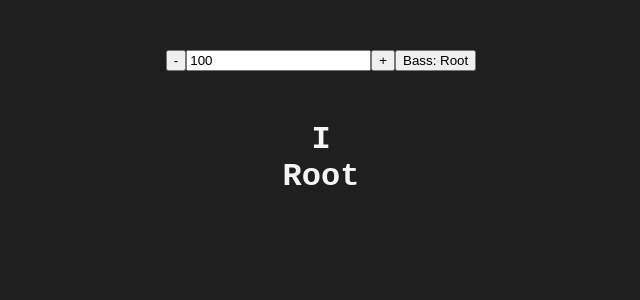
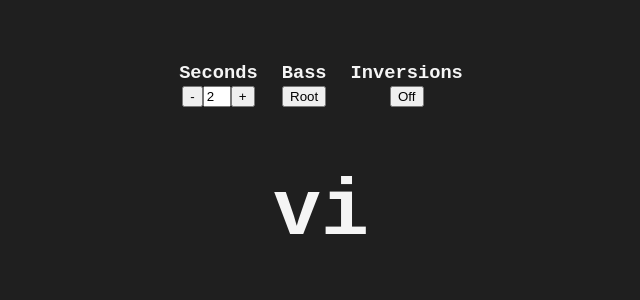
Before and after one commit to josh5555s/chords, a Vue app: page / in a window 1280 px wide. Shown: the top 300 px of the page, without its empty margins (319-959 px from the left). Built offline with nearby package versions, Linux system fonts and the light colour scheme.

Commit message:
updated inversions symbol, time control, titles

```diff
--- a/src/App.vue
+++ b/src/App.vue
@@ -1,13 +1,22 @@
 <template>
     <div id="controls">
+      <div class="control">
+        <h3>Seconds</h3>
         <button v-on:click="tempoDown">-</button>
         <input type="text" v-model="tempo">
         <button v-on:click="tempoUp">+</button>
-      <button @click="bassWander">{{ bass }}</button>
+      </div>
+      <div class="control">
+       <h3>Bass</h3>
+       <button @click="bassWander">{{ bassButton }}</button>
+      </div>
+      <div class="control">
+       <h3>Inversions</h3>
+       <button @click="toggleInversions">{{ inversionButton ? 'On' : 'Off' }}</button>
+      </div>
     </div>
     <div id="display">
-    <h1 id="chord">{{ chord }}</h1>
-    <h1 id="inversion">{{ inversion }}</h1>
+    <h1>{{ chord }}<span id="inversion" v-html="inversion"></span>{{ bass }}</h1>
   </div>
 </template>
 
@@ -15,11 +24,13 @@
 export default {
   data() {
     return {
-      tempo: 100,
+      tempo: 2,
       chord: 'Chord',
-      inversion: 'Inversion',
+      inversion: '',
+      bass: '',
+      inversionButton: false,
+      bassButton: 'Root',
       bassCounter: 0,
-      bass: 'Bass: Root'
     }
   },
   methods: {
@@ -28,9 +39,16 @@ export default {
     bassWander() {
       this.bassCounter++
       if (this.bassCounter === 3) {this.bassCounter = 0;}
-      if (this.bassCounter === 0) {this.bass = 'Bass: Root'; }
-      else if (this.bassCounter === 1) {this.bass = 'Bass: Triad';}
-      else if (this.bassCounter === 2) {this.bass = 'Bass: Complex';}
+      if (this.bassCounter === 0) {
+        this.bassButton = 'Root';
+        this.bass = '';
+      }
+      else if (this.bassCounter === 1) {this.bassButton = 'Triad';}
+      else if (this.bassCounter === 2) {this.bassButton = 'Complex';}
+    },
+    toggleInversions() {
+      this.inversionButton = !this.inversionButton;
+      if (!this.inversionButton) {this.inversion = ''}
     },
     newChord() {
         function getRandomInt(max) {
@@ -45,9 +63,9 @@ export default {
         else if (chord === 5) { chord = "vi" }
 
         let inversion = getRandomInt(3)
-      if (inversion === 0) { inversion = "Root" }
-      else if (inversion === 1) { inversion = "1st" }
-      else if (inversion === 2) { inversion = "2nd" }
+        if (inversion === 0) { inversion = "" }
+        else if (inversion === 1) { inversion = "6".sup() }
+        else if (inversion === 2) { inversion = "6".sup() + "4".sub() }
 
         let bass;
         if (this.bassCounter === 2) {
@@ -95,17 +113,21 @@ export default {
         else if (this.bassCounter === 0) {
           bass = '';
         }
-
-      if (bass !== chord && bass !== '') { chord = `${chord}/${bass}` }
-
+        if (bass !== '' && bass !== chord) {this.bass = `/${bass}`}
+        if (this.inversionButton) { this.inversion = inversion }
         this.chord = chord;
-      this.inversion = inversion;
+        this.sleep();
+      },
+      async sleep() {
+        function sleep(ms) {
+          return new Promise(resolve => setTimeout(resolve, ms));
         }
+        await sleep(this.tempo * 1000)
+        this.newChord();
+      },
     },
     mounted() {
-    setInterval(() => {
       this.newChord();
-      }, 5000)
     },
 }
 
@@ -118,12 +140,34 @@ export default {
       font-family: 'Courier New', Courier, monospace;
     }
 
+    #controls {
+      display: flex;
+      justify-content: center;
+    }
+
+    .control {
+      margin: 10px;
+    }
+
+    .control h3 {
+      margin: 2px;
+    }
+
     div {
       margin-top: 50px;
       text-align: center;
     }
 
+    input {
+      width: 20px;
+    }
+
     h1 {
       margin: 0px;
+      font-size: 80px;
+    }
+
+    #inversion {
+      font-size: 60px;
     }
 </style>
```
Also changed, not shown: package.json (line endings or trailing spaces), 1 other file (tests, documents, lock files or other folders). Lines whose indentation alone changed are shown as unchanged.
